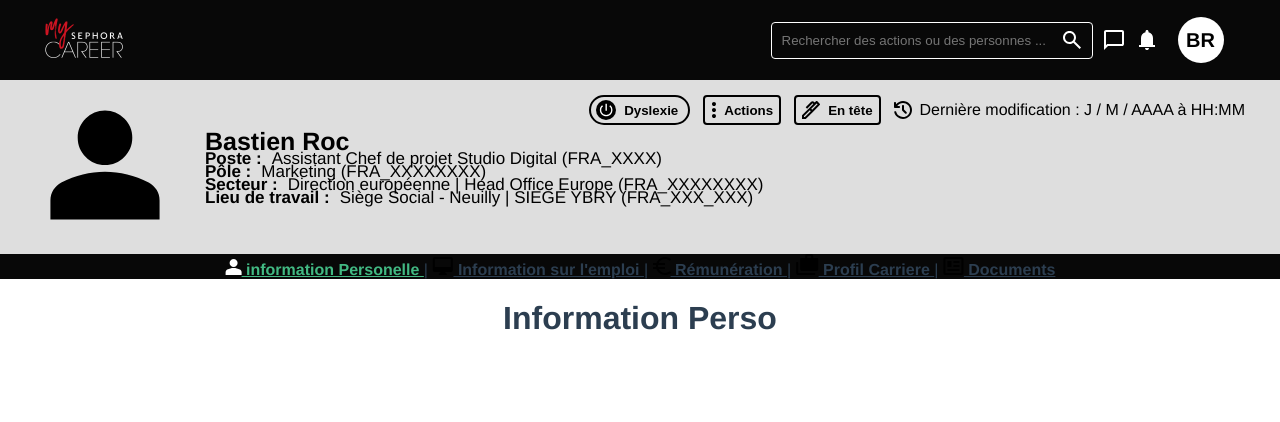
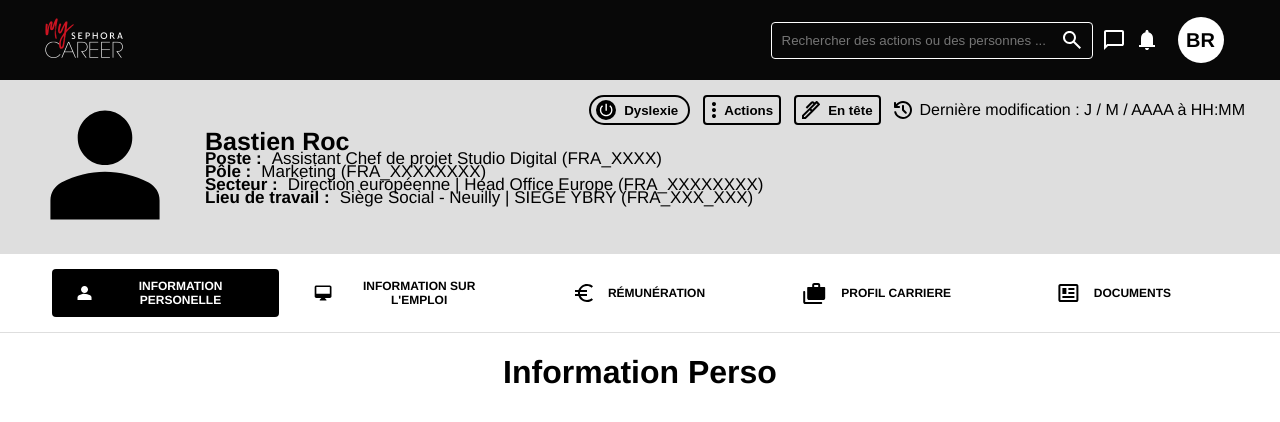
Before and after one commit to C00MAR/ian-onboarding, a Vue app: page / in a window 1280 px wide. Shown: the top 422 px of the page. Built offline with nearby package versions, Linux system fonts and the light colour scheme.

Commit message:
:sparkles: navbar

```diff
--- a/src/App.vue
+++ b/src/App.vue
@@ -11,33 +11,34 @@
 </script>
 
 <template>
-  <nav>
+
     <HeaderPart></HeaderPart>
     <ProfilePart></ProfilePart>
+    <nav>
     <router-link to="/">
       <svg width="17" height="16" viewBox="0 0 17 16" fill="none" xmlns="http://www.w3.org/2000/svg">
-      <path d="M8.6001 8C7.5001 8 6.55843 7.60833 5.7751 6.825C4.99176 6.04167 4.6001 5.1 4.6001 4C4.6001 2.9 4.99176 1.95833 5.7751 1.175C6.55843 0.391667 7.5001 0 8.6001 0C9.7001 0 10.6418 0.391667 11.4251 1.175C12.2084 1.95833 12.6001 2.9 12.6001 4C12.6001 5.1 12.2084 6.04167 11.4251 6.825C10.6418 7.60833 9.7001 8 8.6001 8ZM0.600098 16V13.2C0.600098 12.6333 0.746098 12.1123 1.0381 11.637C1.3301 11.1617 1.71743 10.7993 2.2001 10.55C3.23343 10.0333 4.28343 9.64567 5.3501 9.387C6.41676 9.12833 7.5001 8.99933 8.6001 9C9.7001 9 10.7834 9.12933 11.8501 9.388C12.9168 9.64667 13.9668 10.034 15.0001 10.55C15.4834 10.8 15.8711 11.1627 16.1631 11.638C16.4551 12.1133 16.6008 12.634 16.6001 13.2V16H0.600098Z" fill="white"/>
+      <path d="M8.6001 8C7.5001 8 6.55843 7.60833 5.7751 6.825C4.99176 6.04167 4.6001 5.1 4.6001 4C4.6001 2.9 4.99176 1.95833 5.7751 1.175C6.55843 0.391667 7.5001 0 8.6001 0C9.7001 0 10.6418 0.391667 11.4251 1.175C12.2084 1.95833 12.6001 2.9 12.6001 4C12.6001 5.1 12.2084 6.04167 11.4251 6.825C10.6418 7.60833 9.7001 8 8.6001 8ZM0.600098 16V13.2C0.600098 12.6333 0.746098 12.1123 1.0381 11.637C1.3301 11.1617 1.71743 10.7993 2.2001 10.55C3.23343 10.0333 4.28343 9.64567 5.3501 9.387C6.41676 9.12833 7.5001 8.99933 8.6001 9C9.7001 9 10.7834 9.12933 11.8501 9.388C12.9168 9.64667 13.9668 10.034 15.0001 10.55C15.4834 10.8 15.8711 11.1627 16.1631 11.638C16.4551 12.1133 16.6008 12.634 16.6001 13.2V16H0.600098Z" fill="black"/>
       </svg>
       information Personelle
-    </router-link> |
+    </router-link>
     <router-link to="/information_emploi">
       <svg width="21" height="18" viewBox="0 0 21 18" fill="none" xmlns="http://www.w3.org/2000/svg">
       <path d="M6.80005 18V17L8.80005 15H2.80005C2.25005 15 1.77905 14.804 1.38705 14.412C0.99505 14.02 0.799384 13.5493 0.800051 13V2C0.800051 1.45 0.996051 0.979002 1.38805 0.587002C1.78005 0.195002 2.25072 -0.000664969 2.80005 1.69779e-06H18.8001C19.35 1.69779e-06 19.8211 0.196002 20.2131 0.588002C20.6051 0.980002 20.8007 1.45067 20.8001 2V13C20.8001 13.55 20.6041 14.021 20.2121 14.413C19.8201 14.805 19.3494 15.0007 18.8001 15H12.8001L14.8001 17V18H6.80005ZM2.80005 10H18.8001V2H2.80005V10Z" fill="black"/>
       </svg>
       Information sur l'emploi
-    </router-link> |
+    </router-link>
     <router-link to="/remuneration">
       <svg width="18" height="18" viewBox="0 0 18 18" fill="none" xmlns="http://www.w3.org/2000/svg">
       <path d="M12 18C10.0333 18 8.28333 17.4417 6.75 16.325C5.21667 15.2083 4.13333 13.7667 3.5 12H0V10H3.05C3 9.6 2.97933 9.229 2.988 8.887C2.99667 8.545 3.01733 8.24933 3.05 8H0V6H3.5C4.13333 4.23333 5.21667 2.79167 6.75 1.675C8.28333 0.558334 10.0333 0 12 0C13.15 0 14.2377 0.204333 15.263 0.613C16.2883 1.02167 17.2007 1.584 18 2.3L16.575 3.7C15.9583 3.16667 15.2627 2.75 14.488 2.45C13.7133 2.15 12.884 2 12 2C10.5833 2 9.31667 2.371 8.2 3.113C7.08333 3.855 6.24167 4.81733 5.675 6H12V8H5.075C5.00833 8.45 4.98333 8.846 5 9.188C5.01667 9.53 5.04167 9.80067 5.075 10H12V12H5.675C6.24167 13.1833 7.08333 14.146 8.2 14.888C9.31667 15.63 10.5833 16.0007 12 16C12.8833 16 13.7127 15.85 14.488 15.55C15.2633 15.25 15.959 14.8333 16.575 14.3L18 15.7C17.2 16.4167 16.2873 16.9793 15.262 17.388C14.2367 17.7967 13.1493 18.0007 12 18Z" fill="black"/>
       </svg>
       Rémunération
-    </router-link> |
+    </router-link>
     <router-link to="/profil_carriere">
       <svg width="23" height="21" viewBox="0 0 23 21" fill="none" xmlns="http://www.w3.org/2000/svg">
       <path d="M2.2002 21C1.6502 21 1.1792 20.804 0.787197 20.412C0.395197 20.02 0.19953 19.5493 0.200197 19V9C0.200197 8.71667 0.296197 8.479 0.488197 8.287C0.680197 8.095 0.91753 7.99934 1.2002 8C1.48353 8 1.7212 8.096 1.9132 8.288C2.1052 8.48 2.20086 8.71734 2.2002 9V19H18.2002C18.4835 19 18.7212 19.096 18.9132 19.288C19.1052 19.48 19.2009 19.7173 19.2002 20C19.2002 20.2833 19.1042 20.521 18.9122 20.713C18.7202 20.905 18.4829 21.0007 18.2002 21H2.2002ZM6.2002 17C5.6502 17 5.1792 16.804 4.7872 16.412C4.3952 16.02 4.19953 15.5493 4.2002 15V5C4.2002 4.71667 4.2962 4.479 4.4882 4.287C4.6802 4.095 4.91753 3.99934 5.2002 4H9.2002V2C9.2002 1.45 9.3962 0.979002 9.7882 0.587002C10.1802 0.195002 10.6509 -0.000664969 11.2002 1.69779e-06H15.2002C15.7502 1.69779e-06 16.2212 0.196002 16.6132 0.588002C17.0052 0.980002 17.2009 1.45067 17.2002 2V4H21.2002C21.4835 4 21.7212 4.096 21.9132 4.288C22.1052 4.48 22.2009 4.71734 22.2002 5V15C22.2002 15.55 22.0042 16.021 21.6122 16.413C21.2202 16.805 20.7495 17.0007 20.2002 17H6.2002ZM11.2002 4H15.2002V2H11.2002V4Z" fill="black"/>
       </svg>
       Profil Carriere
-    </router-link> |
+    </router-link>
     <router-link to="/documents">
       <svg width="21" height="18" viewBox="0 0 21 18" fill="none" xmlns="http://www.w3.org/2000/svg">
       <path d="M2.40003 18C1.85003 18 1.37903 17.804 0.987026 17.412C0.595026 17.02 0.399359 16.5493 0.400026 16V2C0.400026 1.45 0.596026 0.979002 0.988026 0.587002C1.38003 0.195002 1.85069 -0.000664969 2.40003 1.69779e-06H18.4C18.95 1.69779e-06 19.421 0.196002 19.813 0.588002C20.205 0.980002 20.4007 1.45067 20.4 2V16C20.4 16.55 20.204 17.021 19.812 17.413C19.42 17.805 18.9494 18.0007 18.4 18H2.40003ZM2.40003 16H18.4V2H2.40003V16ZM4.40003 14H16.4V12H4.40003V14ZM4.40003 10H8.40003V4H4.40003V10ZM10.4 10H16.4V8H10.4V10ZM10.4 6H16.4V4H10.4V6Z" fill="black"/>
@@ -48,7 +49,7 @@
   <router-view/>
 </template>
 
-<style>
+<style lang="scss">
 body{
   padding: 0;
   margin: 0;
@@ -59,20 +60,41 @@
   -webkit-font-smoothing: antialiased;
   -moz-osx-font-smoothing: grayscale;
   text-align: center;
-  color: #2c3e50;
+  color: #000000;
 }
 
 nav {
   padding: 0;
-  background-color: #080808;
+  background-color: #ffffff;
+  border-bottom: 1px solid #DEDEDE;
+  padding: 15px 52px;
+  gap: 10px;
+  display: flex;
+  align-items: center;
+  justify-content: space-evenly;
+  flex-direction: row;
 }
 
 nav a {
   font-weight: bold;
-  color: #2c3e50;
+  color: #000000;
+  padding: 10px 25px;
+  border-radius: 4px;
+  text-decoration: none;
+  display: flex;
+  align-items: center;
+  gap: 15px;
+  text-transform: uppercase;
+  width: 20%;
+  font-size: 12px;
+  justify-content: center;
 }
 
 nav a.router-link-exact-active {
-  color: #42b983;
+  color: #ffffff;
+  background-color: #000;
+  svg{
+    filter: invert(1);
+  }
 }
 </style>
```
